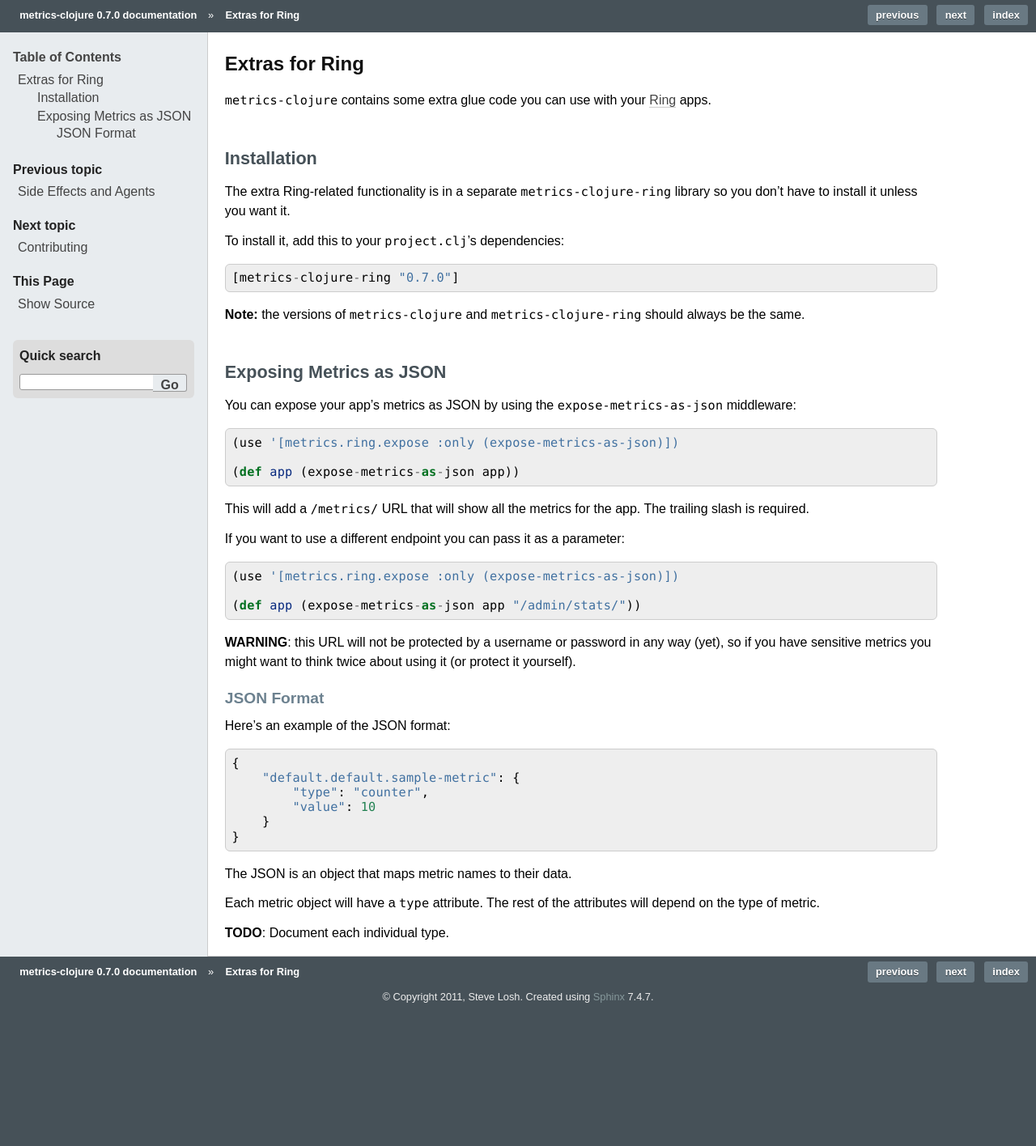
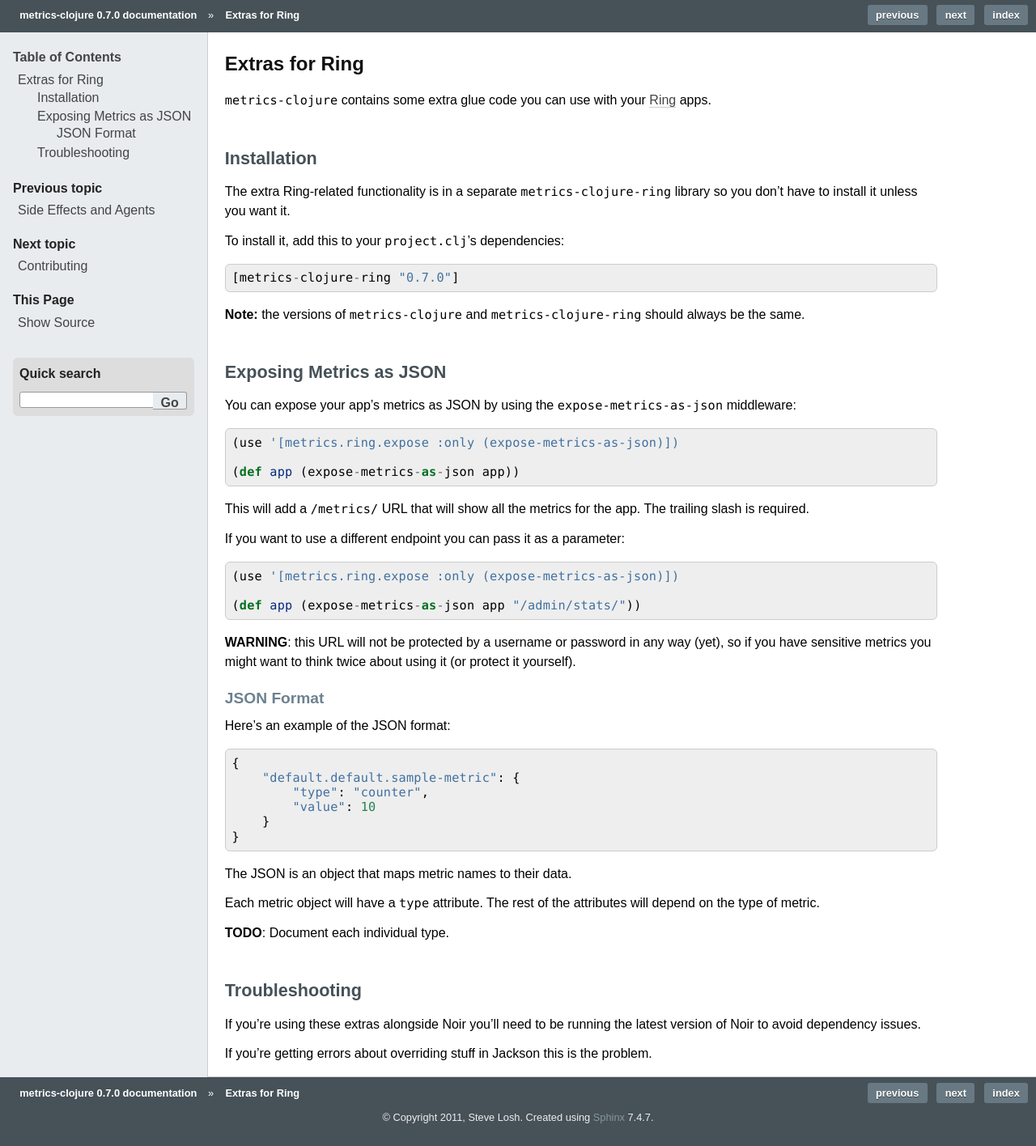
Before and after one commit to clj-commons/metrics-clojure, a Sphinx documentation site: the page built from docs/source/ring.rst, in a window 1280 px wide. Shown: the whole page at 81% size. Built offline with Sphinx 7.4.7, drawn with Linux system fonts in a browser that asks for light colours; before the commit the page ends 1267 px from its top, so only the background shows below that.

Commit message:
Mention Noir problems in the docs.

```diff
--- a/docs/source/ring.rst
+++ b/docs/source/ring.rst
@@ -59,3 +59,11 @@ Each metric object will have a ``type`` attribute.  The rest of the attributes
 will depend on the type of metric.
 
 **TODO**: Document each individual type.
+
+Troubleshooting
+---------------
+
+If you're using these extras alongside Noir you'll need to be running the latest
+version of Noir to avoid dependency issues.
+
+If you're getting errors about overriding stuff in Jackson this is the problem.
```
